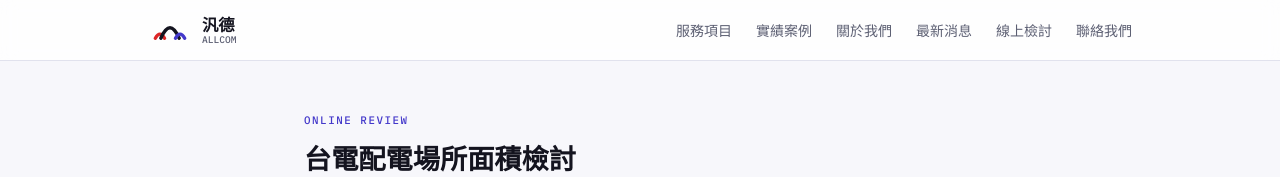
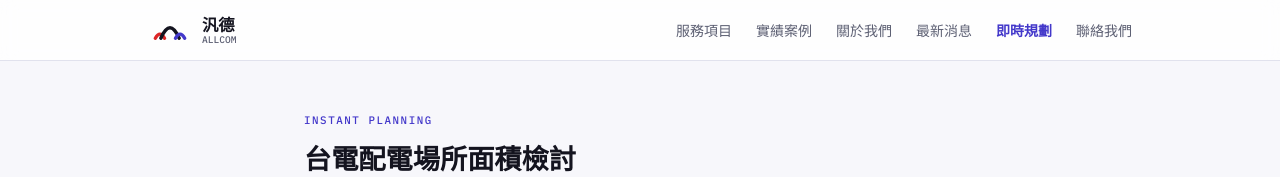
Before and after one commit to evan-yufanlin/allcom-website, a Next.js app: page /tools/distribution-room in a window 1280 px wide. Shown: the top 177 px of the page. Built offline with nearby package versions, Linux system fonts and the light colour scheme.

Commit message:
Nav: rename tool link to 即時規劃 and highlight it in accent color
Co-Authored-By: Claude Opus 5.5 <noreply@anthropic.com>
Claude-Session: https://claude.ai/code/session_01GyJMtG6yMBg1KRqad1rjEg

```diff
--- a/src/app/tools/distribution-room/page.tsx
+++ b/src/app/tools/distribution-room/page.tsx
@@ -3,7 +3,7 @@ import DistributionRoomTool from "@/components/DistributionRoomTool";
 
 export const metadata: Metadata = {
   title: "台電配電場所面積檢討",
-  description: "輸入總樓地板面積與汽車停車位數，線上檢討台電低壓新設配電場所面積與規格需求。",
+  description: "輸入總樓地板面積與汽車停車位數，即時檢討台電低壓新設配電場所面積與規格需求。",
 };
 
 export default function DistributionRoomPage() {
@@ -11,7 +11,7 @@ export default function DistributionRoomPage() {
     <>
       <section className="border-b border-line px-5 pt-11 pb-7">
         <div className="mx-auto max-w-2xl">
-          <span className="eyebrow">Online Review</span>
+          <span className="eyebrow">Instant Planning</span>
           <h1 className="mt-2 text-[1.7rem] font-extrabold text-balance">台電配電場所面積檢討</h1>
           <p className="mt-2.5 max-w-[44ch] text-[0.92rem] leading-relaxed text-muted">
             輸入新建案關鍵參數，依台電營業規章與相關規範，檢討低壓新設配電場所面積、算式與規格需求。
--- a/src/components/Nav.tsx
+++ b/src/components/Nav.tsx
@@ -9,7 +9,7 @@ const links = [
   { href: "/portfolio", label: "實績案例" },
   { href: "/about", label: "關於我們" },
   { href: "/news", label: "最新消息" },
-  { href: "/tools/distribution-room", label: "線上檢討" },
+  { href: "/tools/distribution-room", label: "即時規劃", highlight: true },
   { href: "/contact", label: "聯絡我們" },
 ];
 
@@ -33,7 +33,11 @@ export default function Nav() {
 
         <nav className="hidden gap-6 text-sm text-muted md:flex">
           {links.map((l) => (
-            <Link key={l.href} href={l.href} className="hover:text-accent">
+            <Link
+              key={l.href}
+              href={l.href}
+              className={l.highlight ? "font-semibold text-accent hover:opacity-80" : "hover:text-accent"}
+            >
               {l.label}
             </Link>
           ))}
@@ -58,7 +62,9 @@ export default function Nav() {
               key={l.href}
               href={l.href}
               onClick={() => setOpen(false)}
-              className="border-b border-line py-3 text-foreground last:border-none"
+              className={`border-b border-line py-3 last:border-none ${
+                l.highlight ? "font-semibold text-accent" : "text-foreground"
+              }`}
             >
               {l.label}
             </Link>
```
Also changed, not shown: 1 other file (tests, documents, lock files or other folders).
